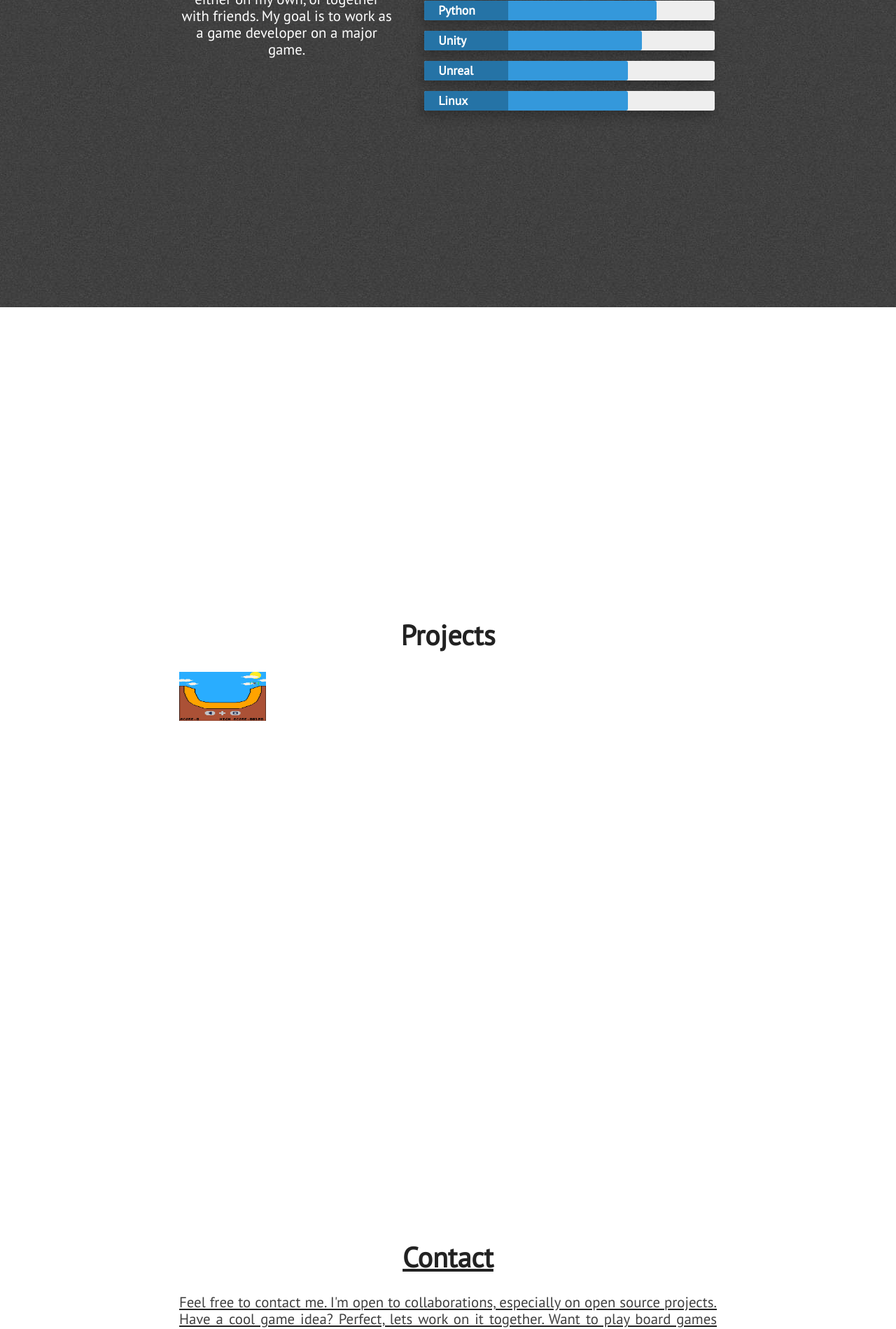
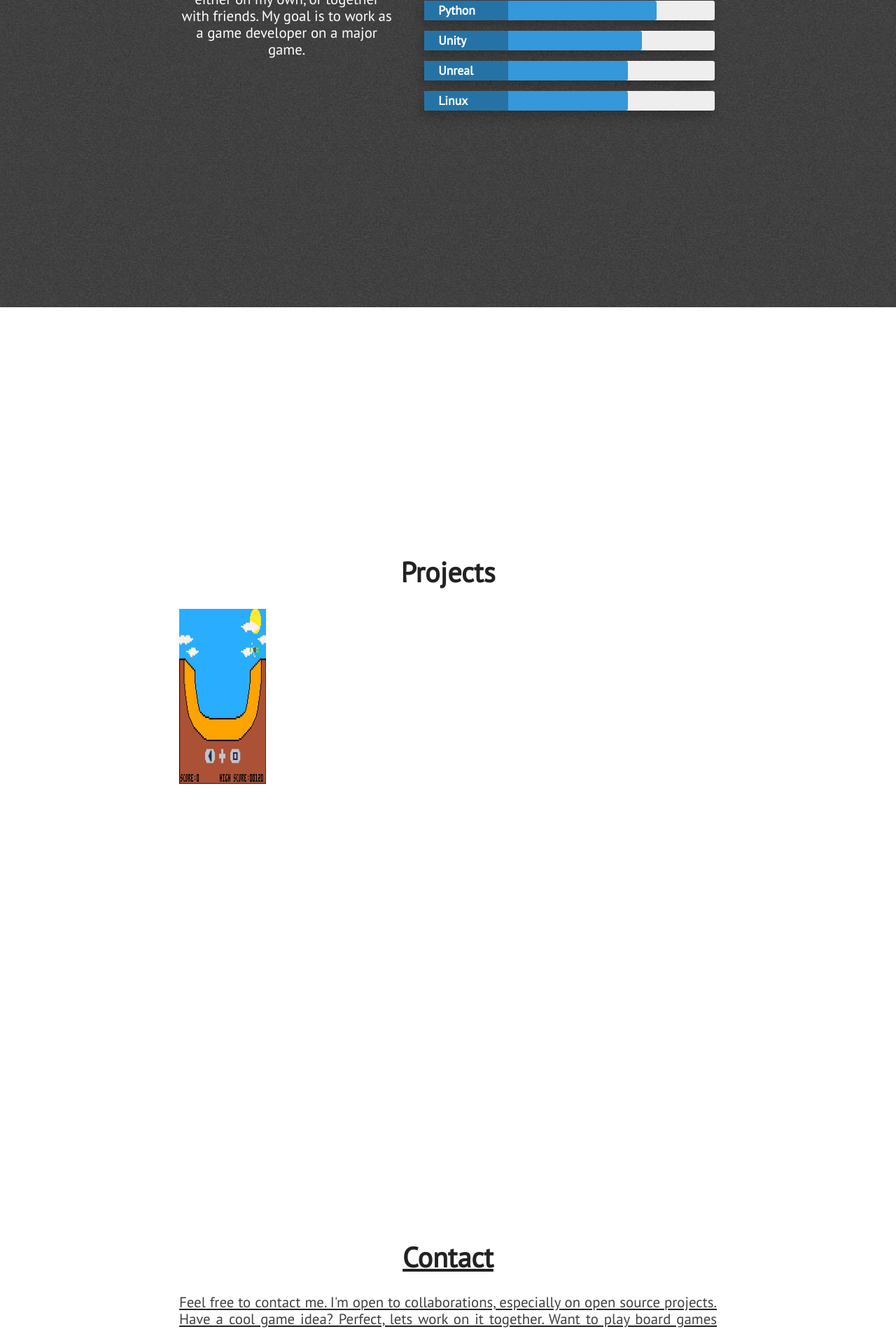
Before and after one commit to mkoseoglu091/mkoseoglu091.github.io, a Jekyll site: the page built from index.html, in a window 1280 px wide. Shown: the part 2461-4360 px from the top of the page at 70% size. Built offline with Jekyll 4.4.1, drawn with Linux system fonts in a browser that asks for light colours; nearby versions of some CDN libraries.

Commit message:
Update projects.html

```diff
--- a/_includes/projects.html
+++ b/_includes/projects.html
@@ -7,7 +7,7 @@
 
                     <a href="halfpipe.html">
                         <img alt="Half Pipe" src="../assets/images/halfpipe screenshot.jpg"
-                        width=150" height="70">
+                        width="250" height="250">
 
                 </div>
 
```
